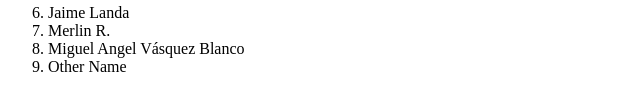
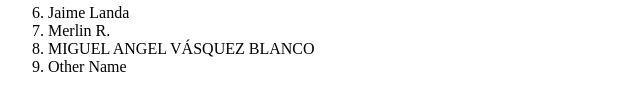
Before and after one commit to dtsmine/tmp_oneflow, a plain HTML site: page index.html in a window 1280 px wide. Shown: the part 239-350 px from the top of the page, without its empty margins (0-640 px from the left). Drawn offline with Linux system fonts and the light colour scheme.

Commit message:
fix(landing):change to uppercase

```diff
--- a/index.html
+++ b/index.html
@@ -18,7 +18,7 @@
         <li>Wilmer León</li>
         <li>Jaime Landa</li>
         <li>Merlin R.</li>
-        <li>Miguel Angel Vásquez Blanco</li>
+        <li>MIGUEL ANGEL VÁSQUEZ BLANCO</li>
         <li>Other Name</li>
       </ol>
     </div>
```
